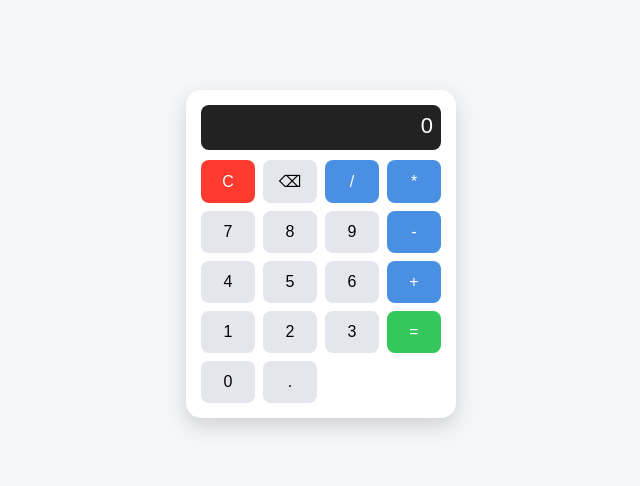
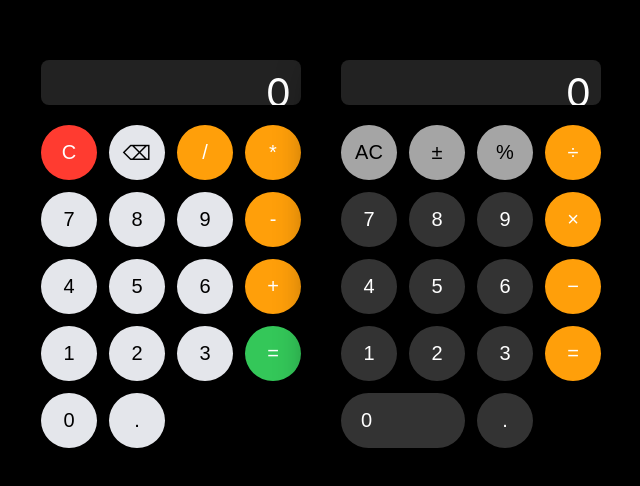
Before and after one commit to capacitacion252025-ops/calculadora, a plain HTML site: page index.html in a window 1280 px wide. Shown: the part 154-640 px from the top of the page, without its empty margins (319-959 px from the left). Drawn offline with Linux system fonts and the light colour scheme.

Commit message:
index.html

```diff
--- a/index.html
+++ b/index.html
@@ -129,3 +129,157 @@ function calculate() {
 
 </body>
 </html>
+
+
+
+<!DOCTYPE html>
+<html lang="es">
+<head>
+<meta charset="UTF-8">
+<title>Calculadora iPhone</title>
+
+<style>
+    body {
+        background: #000;
+        display: flex;
+        justify-content: center;
+        align-items: center;
+        height: 100vh;
+        font-family: -apple-system, BlinkMacSystemFont, sans-serif;
+    }
+
+    .calc {
+        width: 260px;
+        background: #000;
+        border-radius: 30px;
+        padding: 20px;
+        box-shadow: 0 20px 40px rgba(0,0,0,0.8);
+    }
+
+    .display {
+        color: #fff;
+        font-size: 40px;
+        text-align: right;
+        margin-bottom: 20px;
+        padding-right: 10px;
+        overflow-x: auto;
+    }
+
+    .buttons {
+        display: grid;
+        grid-template-columns: repeat(4, 1fr);
+        gap: 12px;
+    }
+
+    button {
+        height: 55px;
+        border-radius: 50%;
+        border: none;
+        font-size: 20px;
+        cursor: pointer;
+        transition: 0.15s;
+    }
+
+    button:active {
+        transform: scale(0.95);
+        filter: brightness(1.2);
+    }
+
+    .num {
+        background: #333;
+        color: white;
+    }
+
+    .func {
+        background: #a5a5a5;
+        color: black;
+    }
+
+    .op {
+        background: #ff9f0a;
+        color: white;
+    }
+
+    .zero {
+        grid-column: span 2;
+        border-radius: 30px;
+        text-align: left;
+        padding-left: 20px;
+    }
+</style>
+</head>
+
+<body>
+
+<div class="calc">
+    <div id="display" class="display">0</div>
+
+    <div class="buttons">
+        <button class="func" onclick="clearDisplay()">AC</button>
+        <button class="func" onclick="toggleSign()">±</button>
+        <button class="func" onclick="percent()">%</button>
+        <button class="op" onclick="add('/')">÷</button>
+
+        <button class="num" onclick="add('7')">7</button>
+        <button class="num" onclick="add('8')">8</button>
+        <button class="num" onclick="add('9')">9</button>
+        <button class="op" onclick="add('*')">×</button>
+
+        <button class="num" onclick="add('4')">4</button>
+        <button class="num" onclick="add('5')">5</button>
+        <button class="num" onclick="add('6')">6</button>
+        <button class="op" onclick="add('-')">−</button>
+
+        <button class="num" onclick="add('1')">1</button>
+        <button class="num" onclick="add('2')">2</button>
+        <button class="num" onclick="add('3')">3</button>
+        <button class="op" onclick="calculate()">=</button>
+
+        <button class="num zero" onclick="add('0')">0</button>
+        <button class="num" onclick="add('.')">.</button>
+    </div>
+</div>
+
+<script>
+let display = document.getElementById("display");
+
+function add(value) {
+    if (display.innerText === "0") {
+        display.innerText = value;
+    } else {
+        display.innerText += value;
+    }
+}
+
+function clearDisplay() {
+    display.innerText = "0";
+}
+
+function toggleSign() {
+    display.innerText = (parseFloat(display.innerText) * -1).toString();
+}
+
+function percent() {
+    display.innerText = (parseFloat(display.innerText) / 100).toString();
+}
+
+function calculate() {
+    try {
+        let exp = display.innerText
+            .replace(/÷/g, "/")
+            .replace(/×/g, "*");
+
+        if (/[\+\-\*\/\.]$/.test(exp)) {
+            display.innerText = "Error";
+            return;
+        }
+
+        display.innerText = Function("return " + exp)();
+    } catch {
+        display.innerText = "Error";
+    }
+}
+</script>
+
+</body>
+</html>
```
